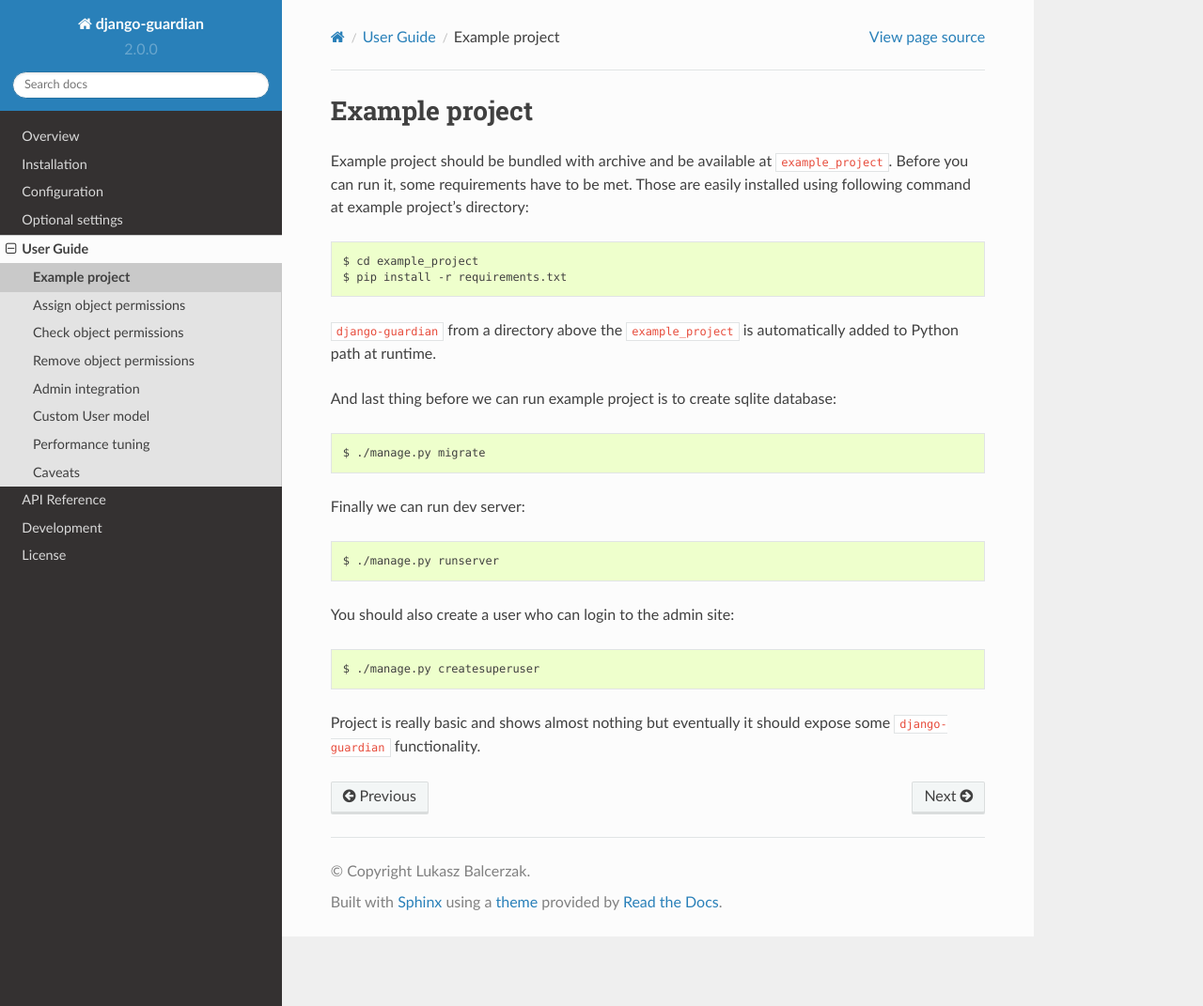
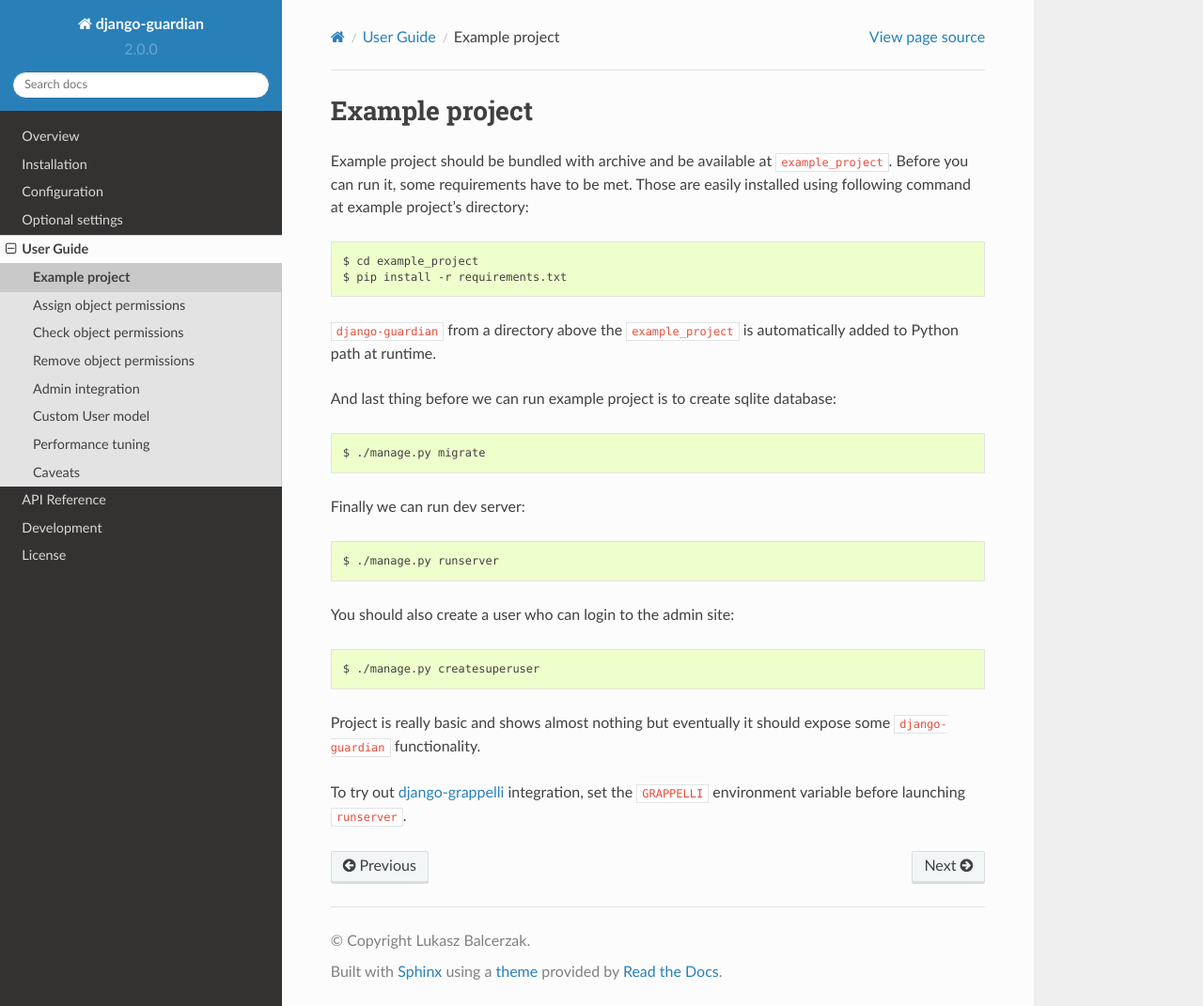
Before and after one commit to django-guardian/django-guardian, a Sphinx documentation site: the page built from docs/userguide/example_project.rst, in a window 1280 px wide and 1071 px high. Shown: the whole window at 94% size. Built offline with Sphinx 7.4.7 and the Read the Docs theme 2.0.0, drawn with Linux system fonts in a browser that asks for light colours; the version number is read from the project's files by our own code.

Commit message:
Document how to enable django-grappelli integration in example project (#627)

```diff
--- a/docs/userguide/example_project.rst
+++ b/docs/userguide/example_project.rst
@@ -28,3 +28,8 @@
 
 Project is really basic and shows almost nothing but eventually it should
 expose some ``django-guardian`` functionality.
+
+To try out `django-grappelli`_ integration, set the ``GRAPPELLI`` environment
+variable before launching ``runserver``.
+
+.. _django-grappelli: https://django-grappelli.readthedocs.io/en/latest/
```
